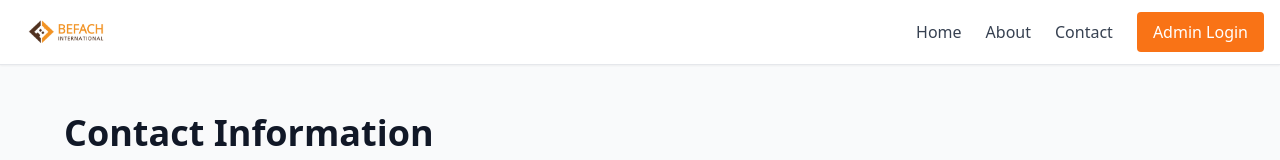
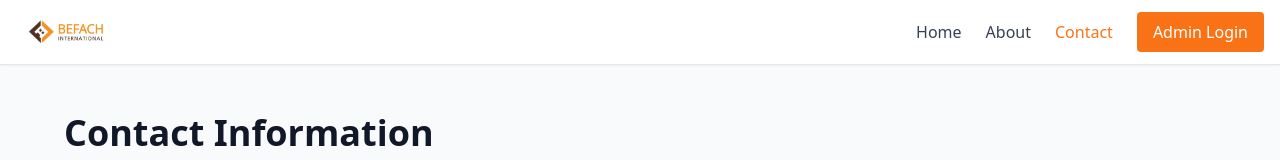
Before and after one commit to Befach/swift-supplier-catalogue, a React (Vite) app: page /contact in a window 1280 px wide. Shown: the top 160 px of the page. Built offline with nearby package versions, Linux system fonts and the light colour scheme.

Commit message:
Fix: About and Contact page links
Ensure About and Contact page links function correctly in the navbar.

```diff
--- a/src/components/PublicNavbar.tsx
+++ b/src/components/PublicNavbar.tsx
@@ -1,8 +1,10 @@
 
 import React from 'react';
-import { Link } from 'react-router-dom';
+import { Link, useLocation } from 'react-router-dom';
 
 export const PublicNavbar = () => {
+  const location = useLocation();
+
   return (
     <nav className="bg-white shadow-sm border-b border-gray-200">
       <div className="container mx-auto px-4">
@@ -16,16 +18,28 @@ export const PublicNavbar = () => {
           </Link>
 
           <div className="flex items-center space-x-6">
-            <Link to="/" className="text-gray-700 hover:text-orange-500 font-medium">
+            <Link
+              to="/"
+              className={`font-medium ${location.pathname === '/' ? 'text-orange-500' : 'text-gray-700 hover:text-orange-500'}`}
+            >
               Home
             </Link>
-            <Link to="/about" className="text-gray-700 hover:text-orange-500 font-medium">
+            <Link
+              to="/about"
+              className={`font-medium ${location.pathname === '/about' ? 'text-orange-500' : 'text-gray-700 hover:text-orange-500'}`}
+            >
               About
             </Link>
-            <Link to="/contact" className="text-gray-700 hover:text-orange-500 font-medium">
+            <Link
+              to="/contact"
+              className={`font-medium ${location.pathname === '/contact' ? 'text-orange-500' : 'text-gray-700 hover:text-orange-500'}`}
+            >
               Contact
             </Link>
-            <Link to="/admin/login" className="bg-orange-500 text-white px-4 py-2 rounded hover:bg-orange-600 font-medium">
+            <Link
+              to="/admin/login"
+              className="bg-orange-500 text-white px-4 py-2 rounded hover:bg-orange-600 font-medium"
+            >
               Admin Login
             </Link>
           </div>
```
